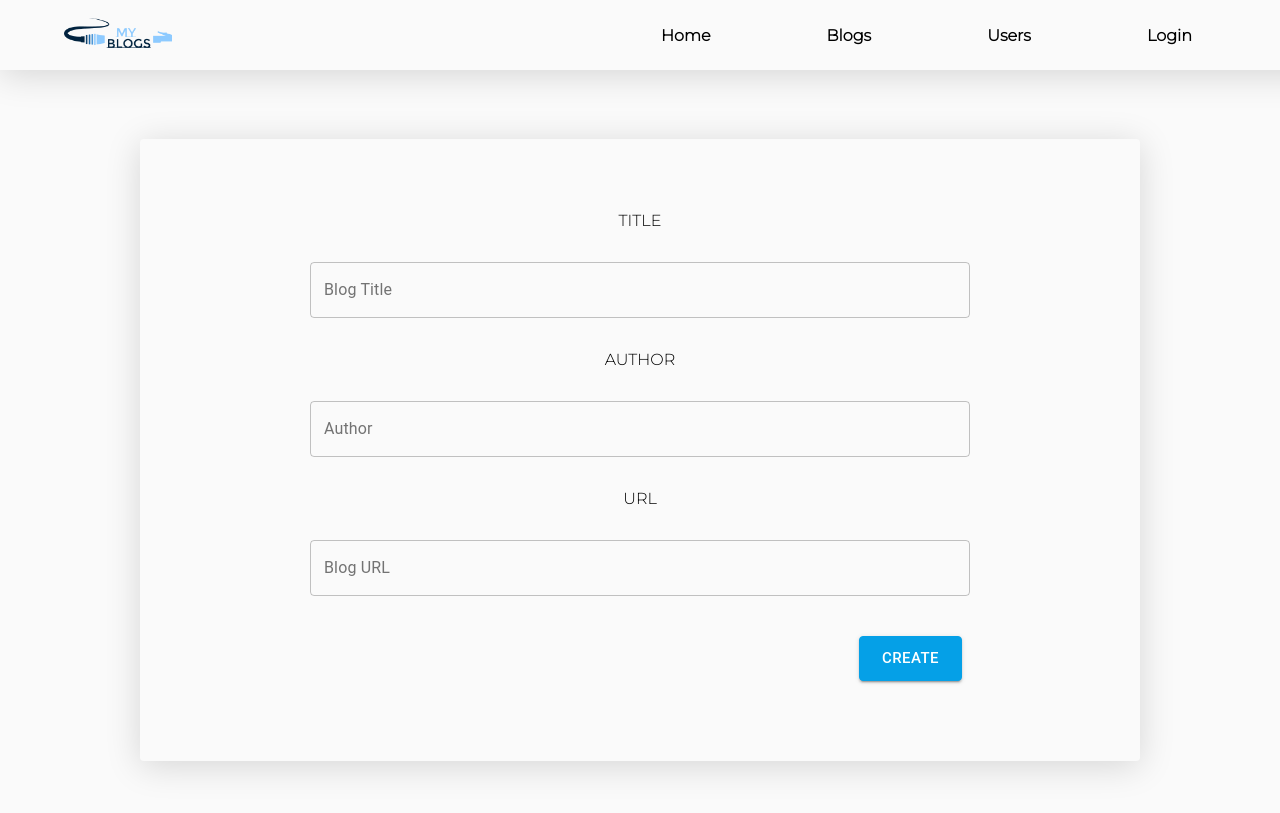
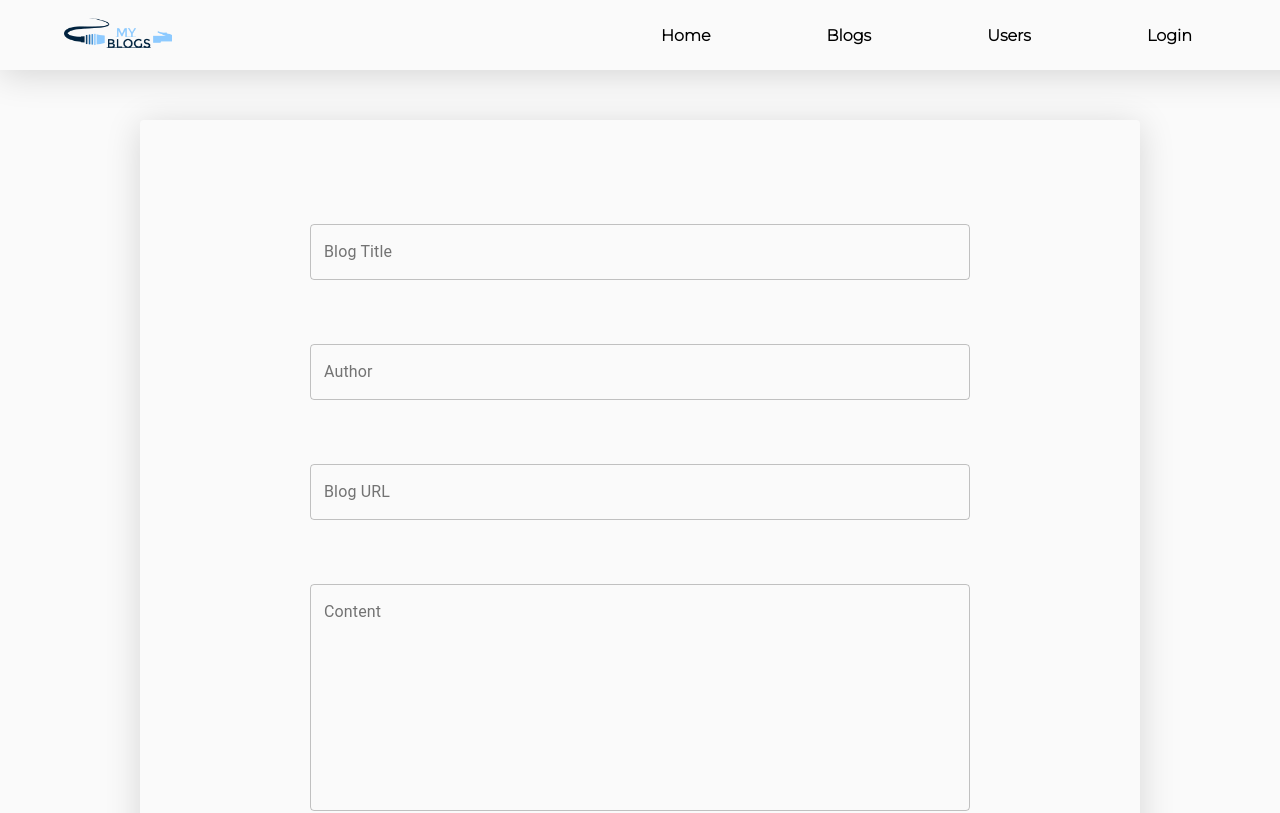
Before and after one commit to pbohora/Bloglist-frontend, a React (Create React App) app: page /addblog in a window 1280 px wide. Shown: the top 813 px of the page. Built offline with nearby package versions, Linux system fonts and the light colour scheme; no server answers.

Commit message:
add content for the blog

```diff
--- a/src/Pages/HomePage.js
+++ b/src/Pages/HomePage.js
@@ -39,7 +39,7 @@ const useStyles = makeStyles((theme) => ({
     flexDirection: "row",
     justifyContent: "center",
     alignItems: "center",
-    height: "100%",
+    minHeight: "100vh",
   },
   coloredSpan: {
     color: "#05a0e7",
--- a/src/Pages/LoginPage.js
+++ b/src/Pages/LoginPage.js
@@ -19,6 +19,7 @@ const LoginPage = ({ user, sucessMessage, errorMessage, handleLogOut }) => {
       sucessMessage={sucessMessage}
       errorMessage={errorMessage}
     >
+      <div style={{ paddingTop: "100px" }}>
         <Section>
           <BoxContainer>
             <AuthContainer
@@ -30,6 +31,7 @@ const LoginPage = ({ user, sucessMessage, errorMessage, handleLogOut }) => {
             </AuthContainer>
           </BoxContainer>
         </Section>
+      </div>
     </Layout>
   );
 };
--- a/src/Pages/SignupPage.js
+++ b/src/Pages/SignupPage.js
@@ -19,6 +19,7 @@ const SignupPage = ({ user, sucessMessage, errorMessage, handleLogOut }) => {
       sucessMessage={sucessMessage}
       errorMessage={errorMessage}
     >
+      <div style={{ paddingTop: "100px" }}>
         <Section>
           <BoxContainer>
             <AuthContainer
@@ -30,6 +31,7 @@ const SignupPage = ({ user, sucessMessage, errorMessage, handleLogOut }) => {
             </AuthContainer>
           </BoxContainer>
         </Section>
+      </div>
     </Layout>
   );
 };
--- a/src/Pages/SingleBlogPage.js
+++ b/src/Pages/SingleBlogPage.js
@@ -96,21 +96,7 @@ const SingleBlogPage = ({ user, handleLogOut }) => {
               </Typography>
             </div>
             <Typography variant="body3" component="p">
-              This impressive paella is a perfect party dish and a fun meal to
-              cook together with your guests. Add 1 cup of frozen peas along
-              with the mussels, if you like. This impressive paella is a perfect
-              party dish and a fun meal to cook together with your guests. Add 1
-              cup of frozen peas along with the mussels, if you like. This
-              impressive paella is a perfect party dish and a fun meal to cook
-              together with your guests. Add 1 cup of frozen peas along with the
-              mussels, if you like. This impressive paella is a perfect party
-              dish and a fun meal to cook together with your guests. Add 1 cup
-              of frozen peas along with the mussels, if you like. This
-              impressive paella is a perfect party dish and a fun meal to cook
-              together with your guests. Add 1 cup of frozen peas along with the
-              mussels, if you like. This impressive paella is a perfect party
-              dish and a fun meal to cook together with your guests. Add 1 cup
-              of frozen peas along with the mussels, if you like.
+              {selectedBlog.content}
             </Typography>
             <h4>Added by {selectedBlog.user.name}</h4>
             <div>
--- a/src/components/BLogs/Blog.js
+++ b/src/components/BLogs/Blog.js
@@ -123,9 +123,7 @@ const Blog = ({ blog, user, history }) => {
           </div>
           <span className={classes.subContent}>Creater: {blog.author}</span>
           <p className={classes.textContent}>
-            This impressive paella is a perfect party dish and a fun meal to
-            cook together with your guests. Add 1 cup of frozen peas along with
-            the mussels, if you like.
+            {blog.content.substring(0, 200)}...
           </p>
 
           <a className={classes.blogLink} href={blog.url}>
--- a/src/components/BlogpostForm.js
+++ b/src/components/BlogpostForm.js
@@ -32,7 +32,12 @@ const useStyles = makeStyles((theme) => ({
   },
 }));
 const BlogpostForm = ({ history }) => {
-  const [newBlog, setNewBlog] = useState({ title: "", author: "", url: "" });
+  const [newBlog, setNewBlog] = useState({
+    title: "",
+    author: "",
+    url: "",
+    content: "",
+  });
 
   const classes = useStyles();
 
@@ -47,14 +52,12 @@ const BlogpostForm = ({ history }) => {
     console.log("history", history);
     e.preventDefault();
     dispatch(createBlog(newBlog));
-    setNewBlog({ title: "", author: "", url: "" });
+    setNewBlog({ title: "", author: "", url: "", content: "" });
     history.push("/blogs");
   };
 
   return (
     <form className={classes.root} onSubmit={onSubmit}>
-      <label>TITLE</label>
-
       <FormControl fullWidth className={classes.margin} variant="filled">
         <TextField
           type="text"
@@ -66,7 +69,6 @@ const BlogpostForm = ({ history }) => {
           variant="outlined"
         />
       </FormControl>
-      <label>AUTHOR</label>
 
       <FormControl fullWidth className={classes.margin} variant="filled">
         <TextField
@@ -76,11 +78,9 @@ const BlogpostForm = ({ history }) => {
           onChange={handleChange}
           id="author"
           label="Author"
-          color="secondary"
           variant="outlined"
         />
       </FormControl>
-      <label>URL</label>
 
       <FormControl fullWidth className={classes.margin} variant="filled">
         <TextField
@@ -93,7 +93,18 @@ const BlogpostForm = ({ history }) => {
           variant="outlined"
         />
       </FormControl>
-
+      <FormControl fullWidth className={classes.margin} variant="filled">
+        <TextField
+          id="outlined-multiline-static"
+          label="Content"
+          multiline
+          name="content"
+          onChange={handleChange}
+          rows={10}
+          defaultValue={newBlog.content}
+          variant="outlined"
+        />
+      </FormControl>
       <CardActions>
         <Button
           id="add-blog"
--- a/src/components/Navbar/Navbar.js
+++ b/src/components/Navbar/Navbar.js
@@ -25,7 +25,7 @@ const NavBar = ({ user, handleLogOut }) => {
 
         {user && (
           <NavLink to="/addblog" exact activeClassName={NavStyle.navbarActive}>
-            Add New Blog
+            Create
           </NavLink>
         )}
 
--- a/src/components/Section.js
+++ b/src/components/Section.js
@@ -7,7 +7,7 @@ const useStyles = makeStyles((theme) => ({
     flexDirection: "column",
     justifyContent: "center",
     alignItems: "center",
-    minHeight: "100vh",
+    minHeight: "50vh",
   },
 }));
 
```
Lines whose indentation alone changed are shown as unchanged.
